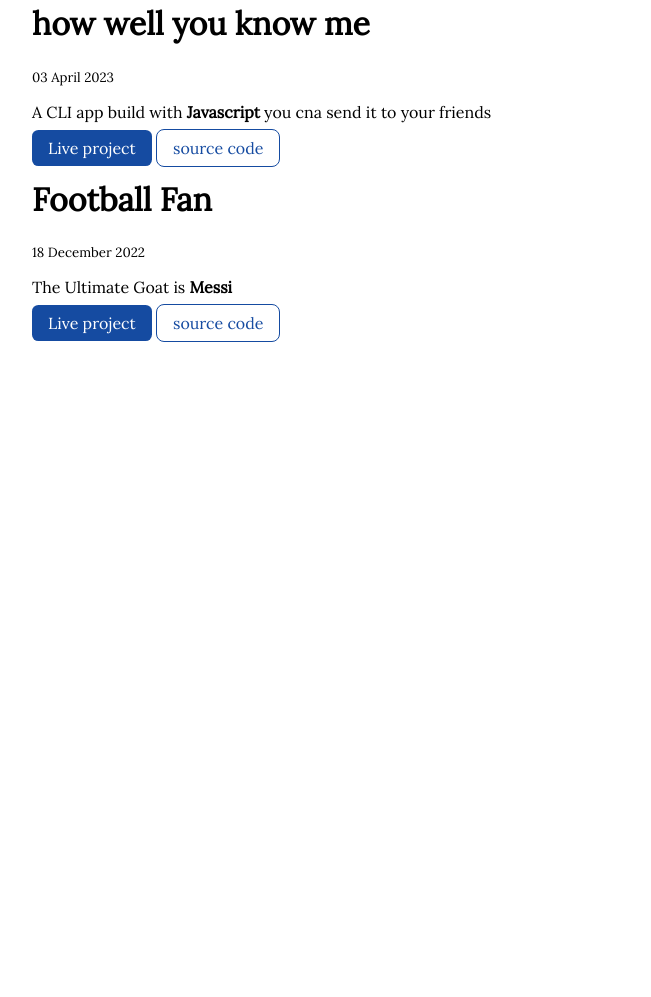
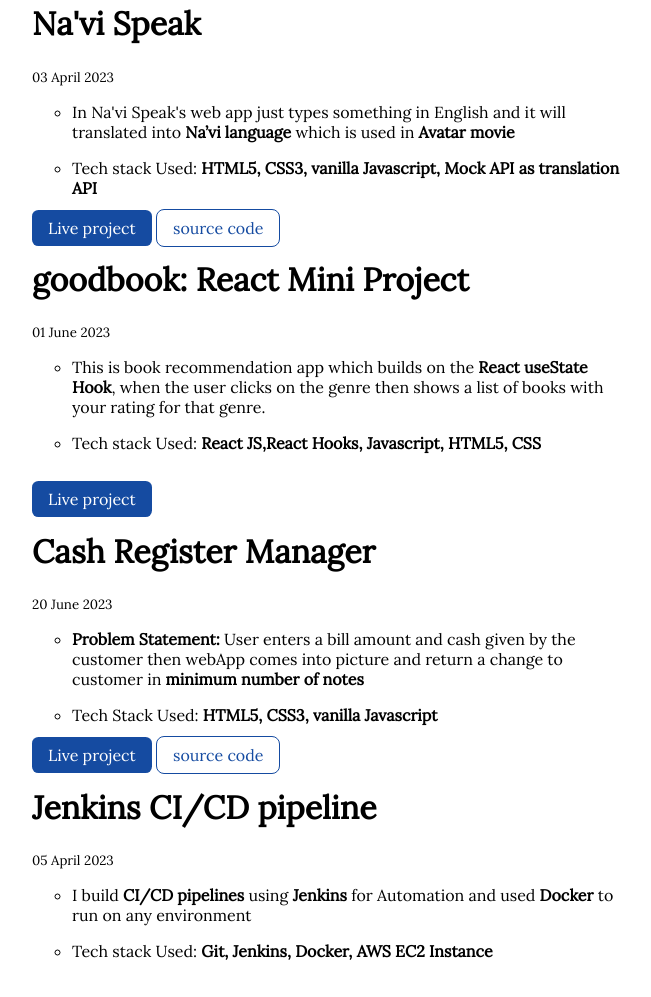
Before and after one commit to darshan-gawande/Darshan_Portfolio_Website, a plain HTML site: page project.html in a window 1280 px wide. Shown: the part 405-1402 px from the top of the page, without its empty margins (328-979 px from the left). Before the commit the page ends 800 px from the top, so only its background shows below. Drawn offline with Linux system fonts and the light colour scheme.

Commit message:
ReadyToDeploy

```diff
--- a/project.html
+++ b/project.html
@@ -10,7 +10,7 @@
 <body>
     <h2>Darshan Gawande</h2>
     <nav class="navigation container">
-        <div class="nav-brand">IamDeveloper</div>
+        <div class="nav-brand">I am Engineer</div>
         <ul class="list-non-bullet nav-pills">
             <li class="list-item-inline">
                 <a class="li" href="/">home</a>
@@ -33,12 +33,20 @@
     <ul class="list-non-bullet">
     <li>
         <div class="container container-center">
-            <h1>how well you know me</h1>
+            <h1> Na'vi Speak </h1>
             <small> 03 April 2023 </small>
-            <p>A CLI app build with <strong>Javascript</strong> you cna send it to your friends</p>
-
-            <a class="link link-primary" href="https://github/Darshan1100">Live project</a>
-            <a class="link link-secondary" href="https://github/Darshan1100">source code</a>
+            <ul>
+                <li>
+                    <p>In Na'vi Speak's web app just types something in English and it will translated into <strong>Na’vi language </strong> which is used in <strong> Avatar movie</strong>
+                    </p>
+                </li>
+                <li>
+                    Tech stack Used: <strong>HTML5, CSS3, vanilla Javascript, Mock API as translation API</strong>
+                </li>
+                <br>
+            </ul>
+            <a class="link link-primary" href="https://avatar-people-speak.netlify.app/">Live project</a>
+            <a class="link link-secondary" href="https://github.com/darshan-gawande/AvatarSpeak-sWebApp">source code</a>
         </div>
     </li>
 </ul>
@@ -46,18 +54,69 @@
     <ul class="list-non-bullet">
         <li>
             <div class="container container-center">
-            <h1>Football Fan</h1>
-            <small> 18 December 2022 </small>
-            <p>The Ultimate Goat is <strong>Messi</strong></p>
+            <h1>goodbook: React Mini Project</h1>
+            <small> 01 June 2023 </small>
+            <ul>
+                <li>
+                    <p>
+                        This is book recommendation app which builds on the <strong>React useState Hook</strong>, when the user clicks on the genre then shows a list of books with your rating for that genre.
+                    </p>
+                </li>
+                <li>
+                    <p>
+                        Tech stack Used: <strong>React JS,React Hooks, Javascript, HTML5, CSS</strong>
+                    </p>
+                </li>
+                <br>
+            </ul>
 
-            <a class="link link-primary" href="https://github/Darshan1100">Live project</a>
-            <a class="link link-secondary" href="https://github/Darshan1100">source code</a>
+            <a class="link link-primary" href="https://goodbook-reactproject.netlify.app/">Live project</a>
+            <!-- <a class="link link-secondary" href="https://github/Darshan1100">source code</a> -->
             </div>
         </li>
+    </ul>
 
+    <ul class="list-non-bullet">
+        <li>
+            <div class="container container-center">
+                <h1> Cash Register Manager </h1>
+                <small> 20 June 2023 </small>
+                <ul>
+                    <li>
+                        <p>
+                            <strong>Problem Statement:</strong> User enters a bill amount and cash given by the customer then webApp comes into picture and return a change to customer in <strong>minimum number of notes</strong>
+                        </p>
+                    </li>
+                    <li>
+                       Tech Stack Used: <strong>HTML5, CSS3, vanilla Javascript</strong>
+                    </li>
+                    <br>
+                </ul>
+                <a class="link link-primary" href="https://get-minimum-notes.netlify.app/">Live project</a>
+                <a class="link link-secondary" href="https://github.com/darshan-gawande/Cash_Register_App">source code</a>
+            </div>
+        </li>
+    </ul>
 
+    <ul class="list-non-bullet">
+        <li>
+            <div class="container container-center">
+                <h1> Jenkins CI/CD pipeline </h1>
+                <small> 05 April 2023 </small>
+                <ul>
+                    <li>
+                        <p>I build <strong>CI/CD pipelines</strong> using <strong>Jenkins</strong> for Automation and used <strong> Docker </strong> to run on any environment
+                        </p>
+                    </li>
+                    <li>
+                        Tech stack Used: <strong>Git, Jenkins, Docker, AWS EC2 Instance </strong>
+                    </li>
+                    <br>
+                </ul>
+            </div>
+        </li>
+    </ul>
 
-    </ul>
 
 </body>
 </html>
```
Also changed, not shown: index.html (+24 -7 lines).
